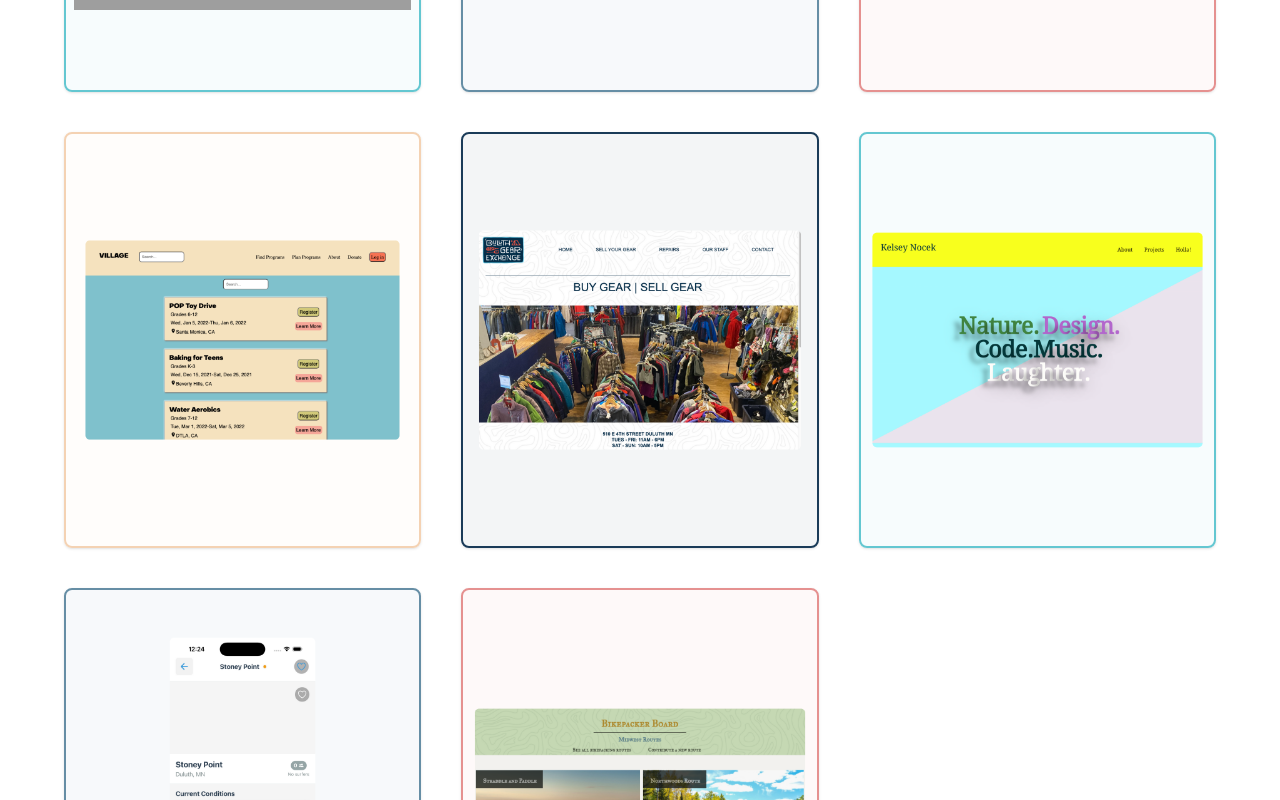
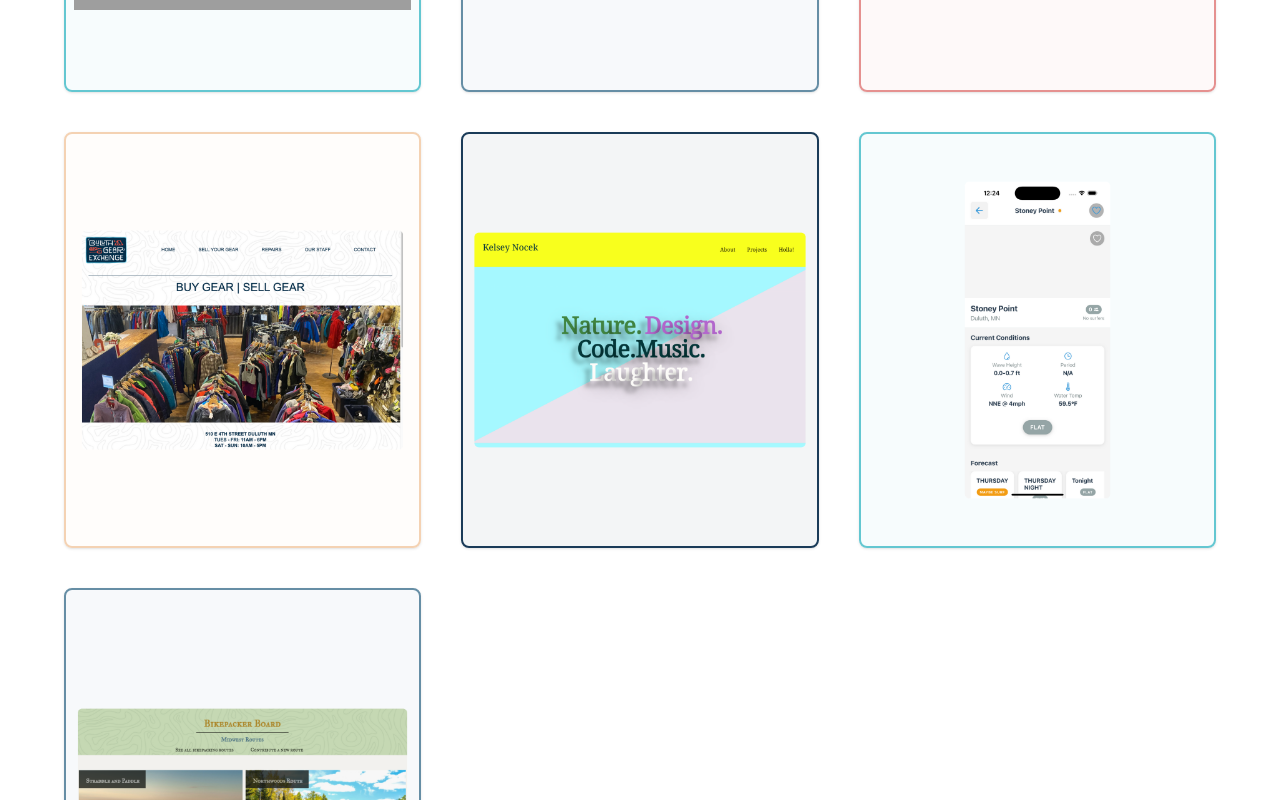
Before and after one commit to kelseyn12/NextPortfolio, a Next.js app: page / in a window 1280 px wide. Shown: the part 1380-2180 px from the top of the page. Built offline with nearby package versions, Linux system fonts and the light colour scheme; grey boxes are pictures that could not be loaded.

Commit message:
removed village mockup

```diff
--- a/src/components/Projects.tsx
+++ b/src/components/Projects.tsx
@@ -25,14 +25,6 @@ export default function Projects() {
       image: '/images/continental.png',
       link: 'https://www.continentalski.com/',
       tech: ['HTML', 'CSS', 'JavaScript', 'WorkStand'],
-    },
-    {
-      title: 'Village Programs Mockup',
-      description:
-        'Next.js mockup enabling people to search and filter through available programs.',
-      image: '/images/village.png',
-      link: 'https://github.com/kelseyn12/village-mock',
-      tech: ['Next.js', 'JavaScript', 'Material UI', 'CSS'],
     },
     {
       title: 'Duluth Gear Exchange',
```
